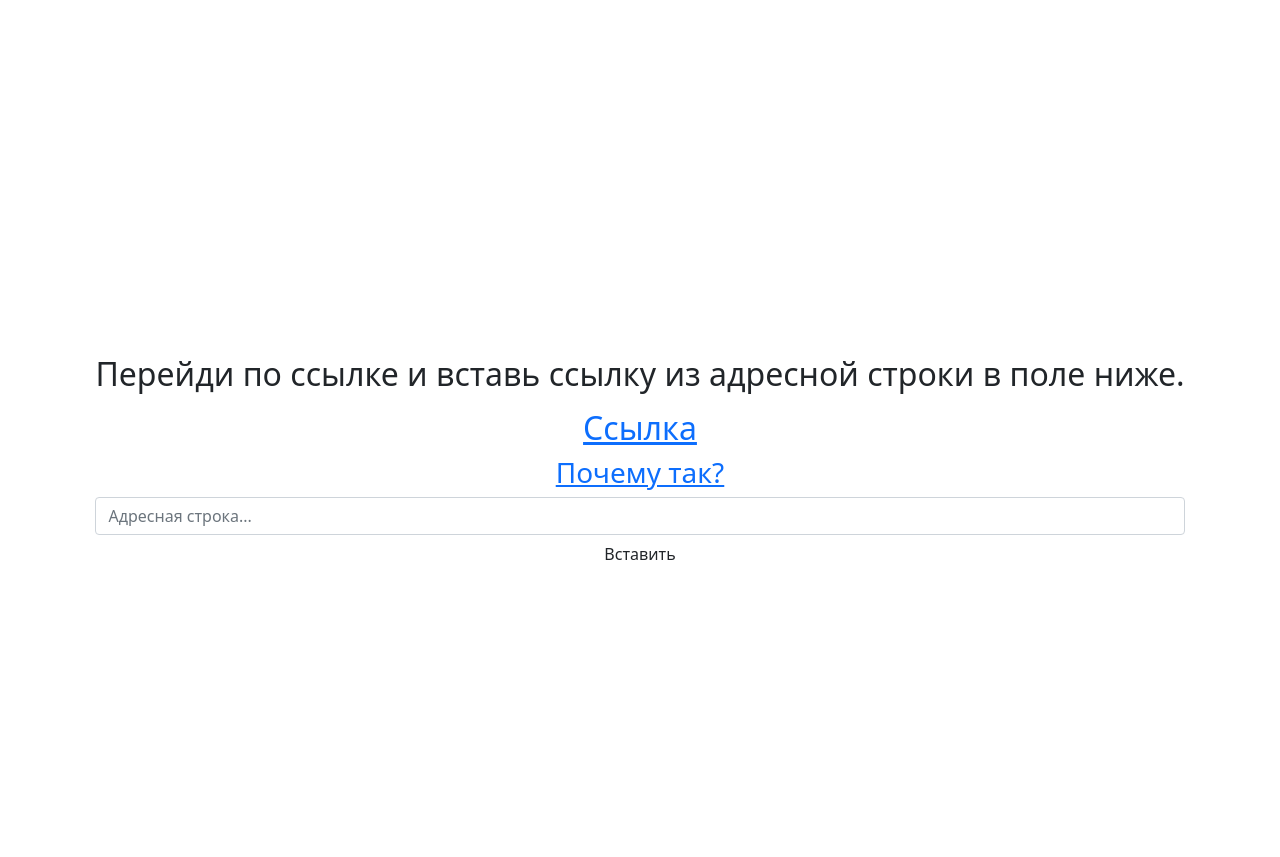
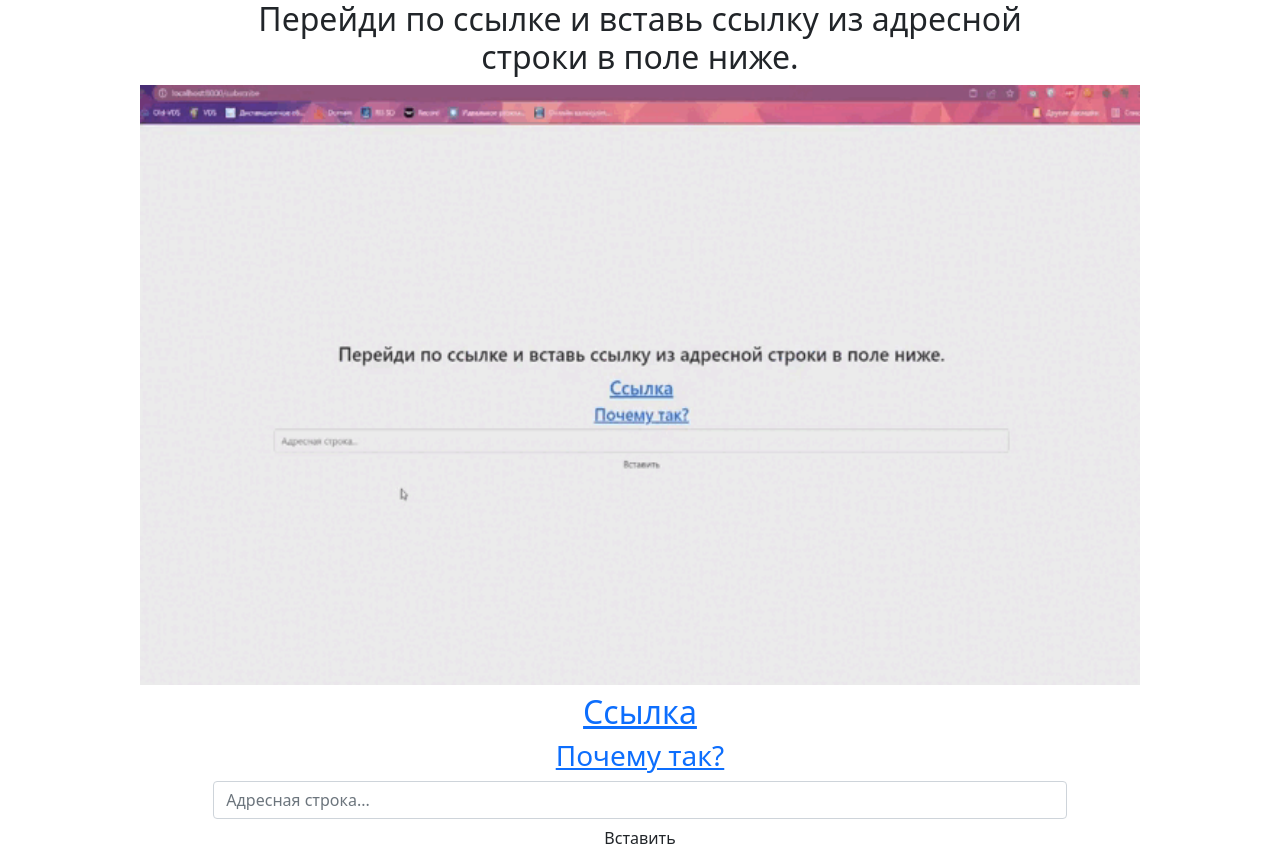
Before and after one commit to CyberZoneDev/Satyr, a Flask app: page /subscribe in a window 1280 px wide. Before the commit the page ends 560 px from the top, so only its background shows below. Run offline with Flask 2, Linux system fonts and the light colour scheme.

Commit message:
how_to.gif added & template fixes

```diff
--- a/source/api/rest/templates/subscribe.html
+++ b/source/api/rest/templates/subscribe.html
@@ -16,8 +16,8 @@
             flex-flow: column nowrap;
             align-items: center;
             text-align: center;
-            margin-top: 10%;
         }
+
         .promise {
             font-size: 2rem;
         }
@@ -27,13 +27,19 @@
         }
     </style>
     <script>
-        async function transfer_from_buffer(){
+        async function transfer_from_buffer() {
             document.getElementById('raw_token_field').value = await navigator.clipboard.readText();
             document.getElementById('raw_token_field').dispatchEvent(new CustomEvent('keyup', null));
         }
+
         window.onload = function () {
             document.getElementById('raw_token_field').onkeyup = function (x) {
                 let url = document.getElementById('raw_token_field').value;
+
+                if (url === ''){
+                    document.getElementById('error').innerText = '';
+                    return;
+                }
 
                 let access = '';
                 try {
@@ -69,17 +75,22 @@
     </script>
 </head>
 <body>
+<div class="col-md-8 mx-auto">
     <div class="center">
         <h1 class="promise">Перейди по ссылке и вставь ссылку из адресной строки в поле ниже.</h1>
+        <img src="{{prefix}}/static/video/how_to.gif" alt="this slowpoke moves"  width="1000" height="600" />
         <h2 id="error"></h2>
         <h2>
-        <a href="https://oauth.vk.com/authorize?client_id={{app_id}}&redirect_uri=https://oauth.vk.com/blank.html&display=page&scope=73728&response_type=token&revoke=1" target="_blank">Ссылка</a>
+            <a href="https://oauth.vk.com/authorize?client_id={{app_id}}&redirect_uri=https://oauth.vk.com/blank.html&display=page&scope=73728&response_type=token&revoke=1"
+               target="_blank">Ссылка</a>
         </h2>
         <h3>
-        <a href="https://telegra.ph/Pochemu-nado-perehodit-po-ssylke-i-skidyvat-cheto-Osobenno-kogda-VK-govorit-tak-ne-delat-02-14" target="_blank">Почему
+            <a href="https://telegra.ph/Pochemu-nado-perehodit-po-ssylke-i-skidyvat-cheto-Osobenno-kogda-VK-govorit-tak-ne-delat-02-14"
+               target="_blank">Почему
                 так?</a></h3>
         <input id="raw_token_field" type="text" class="form-control" placeholder="Адресная строка..."/>
         <button class="btn" onclick="transfer_from_buffer()">Вставить</button>
     </div>
+</div>
 </body>
 </html>
```
Also changed, not shown: source/api/rest/static/video/how_to.gif (added). Lines whose indentation alone changed are shown as unchanged.
